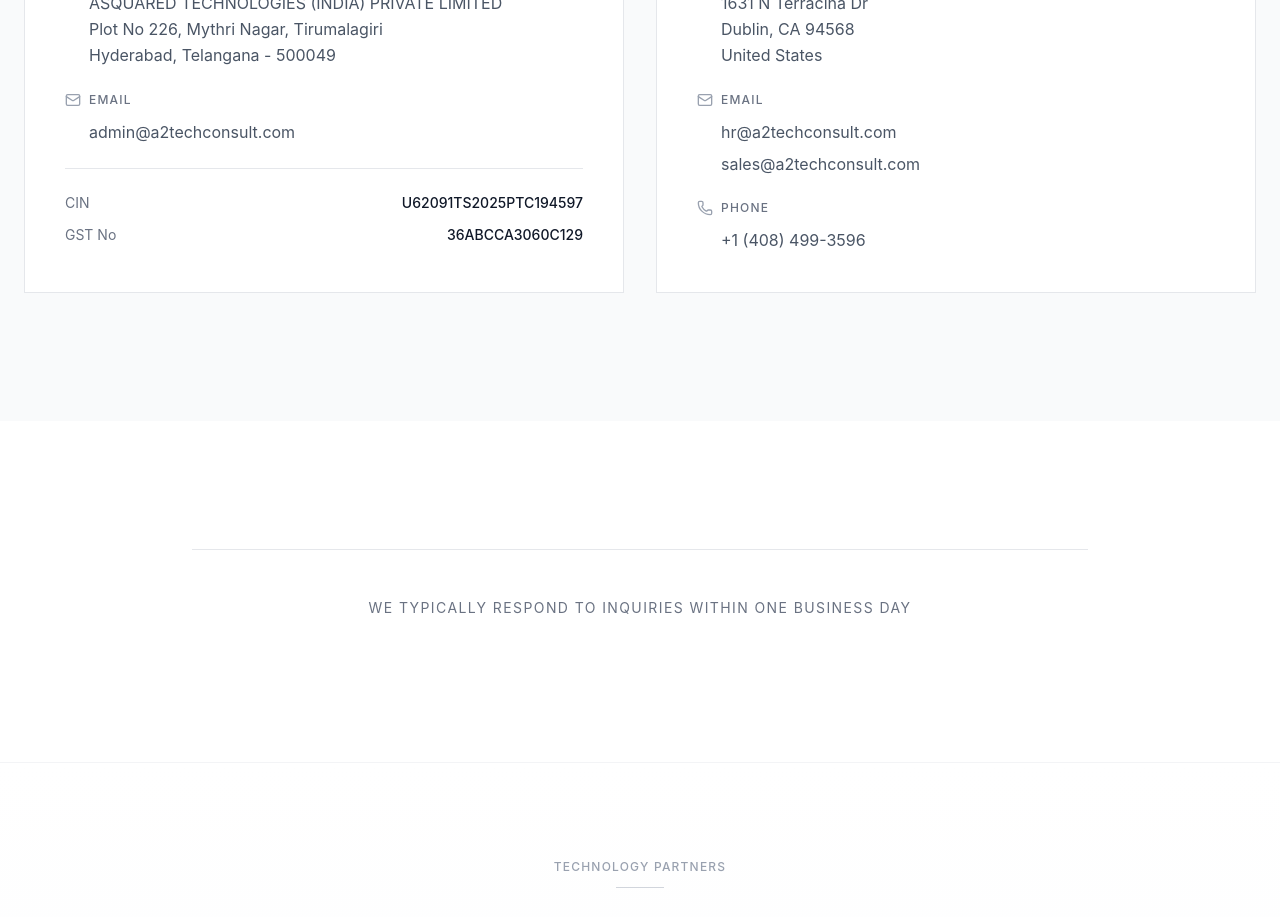
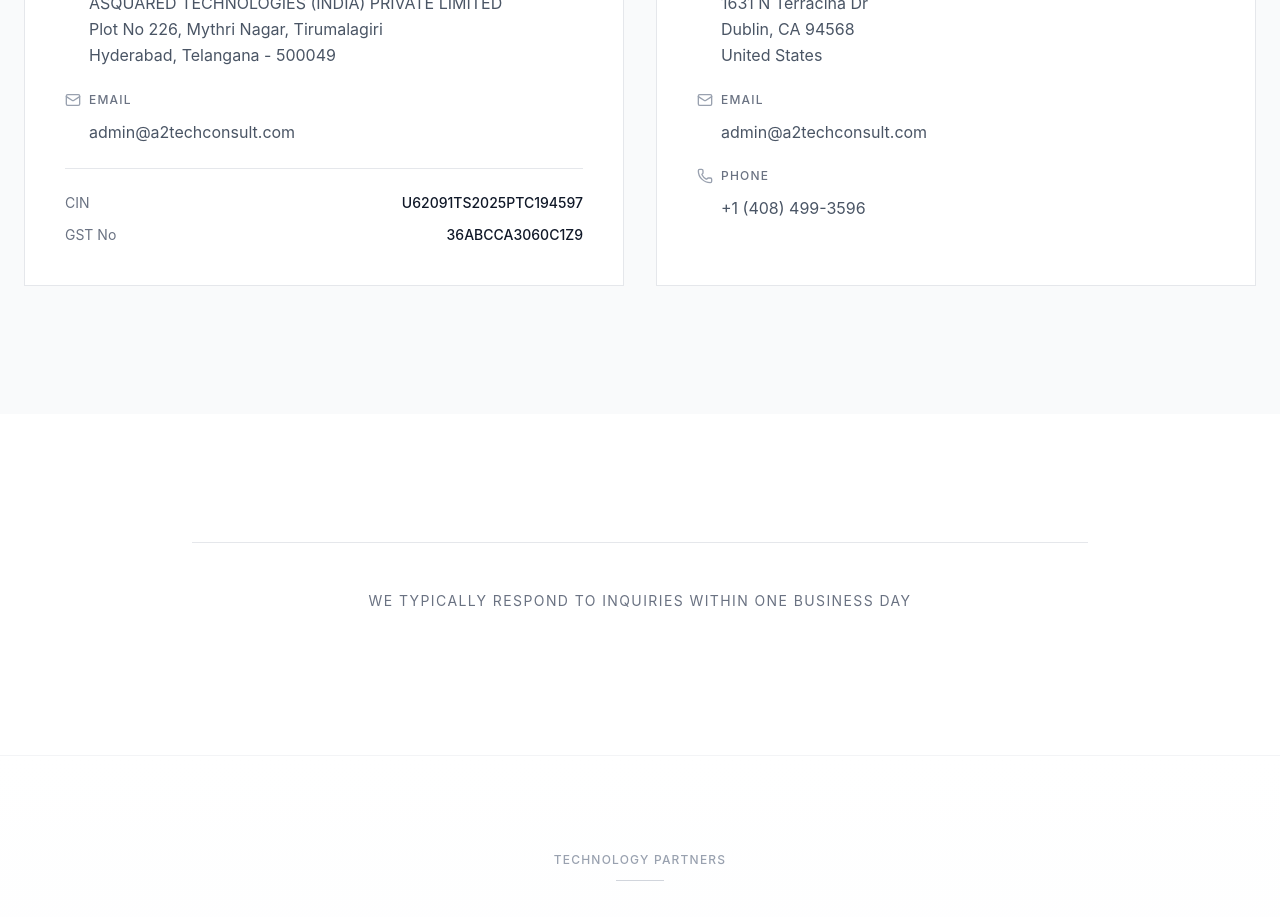
Before and after one commit to A2TechConsult/ASquared2, a React (Vite) app: page /contact in a window 1280 px wide. Shown: the part 1940-2857 px from the top of the page. Built offline with nearby package versions, Linux system fonts and the light colour scheme.

Commit message:
Contact: fix GST number, replace USA emails with admin@

```diff
--- a/src/app/pages/Contact.tsx
+++ b/src/app/pages/Contact.tsx
@@ -295,7 +295,7 @@ export function Contact() {
                     </div>
                     <div className="flex justify-between text-sm">
                       <span className="text-gray-500">GST No</span>
-                      <span className="text-gray-900 font-medium">36ABCCA3060C129</span>
+                      <span className="text-gray-900 font-medium">36ABCCA3060C1Z9</span>
                     </div>
                   </div>
                 </div>
@@ -340,24 +340,12 @@ export function Contact() {
                         Email
                       </div>
                     </div>
-                    <div className="space-y-2 pl-6">
-                      <div>
-                        <a
-                          href="mailto:hr@a2techconsult.com"
-                          className="text-gray-600 hover:text-gray-900 transition-colors inline-block"
-                        >
-                          hr@a2techconsult.com
-                        </a>
-                      </div>
-                      <div>
-                        <a
-                          href="mailto:sales@a2techconsult.com"
-                          className="text-gray-600 hover:text-gray-900 transition-colors inline-block"
-                        >
-                          sales@a2techconsult.com
-                        </a>
-                      </div>
-                    </div>
+                    <a
+                      href="mailto:admin@a2techconsult.com"
+                      className="text-gray-600 hover:text-gray-900 transition-colors pl-6 inline-block"
+                    >
+                      admin@a2techconsult.com
+                    </a>
                   </div>
 
                   {/* Phone */}
```
